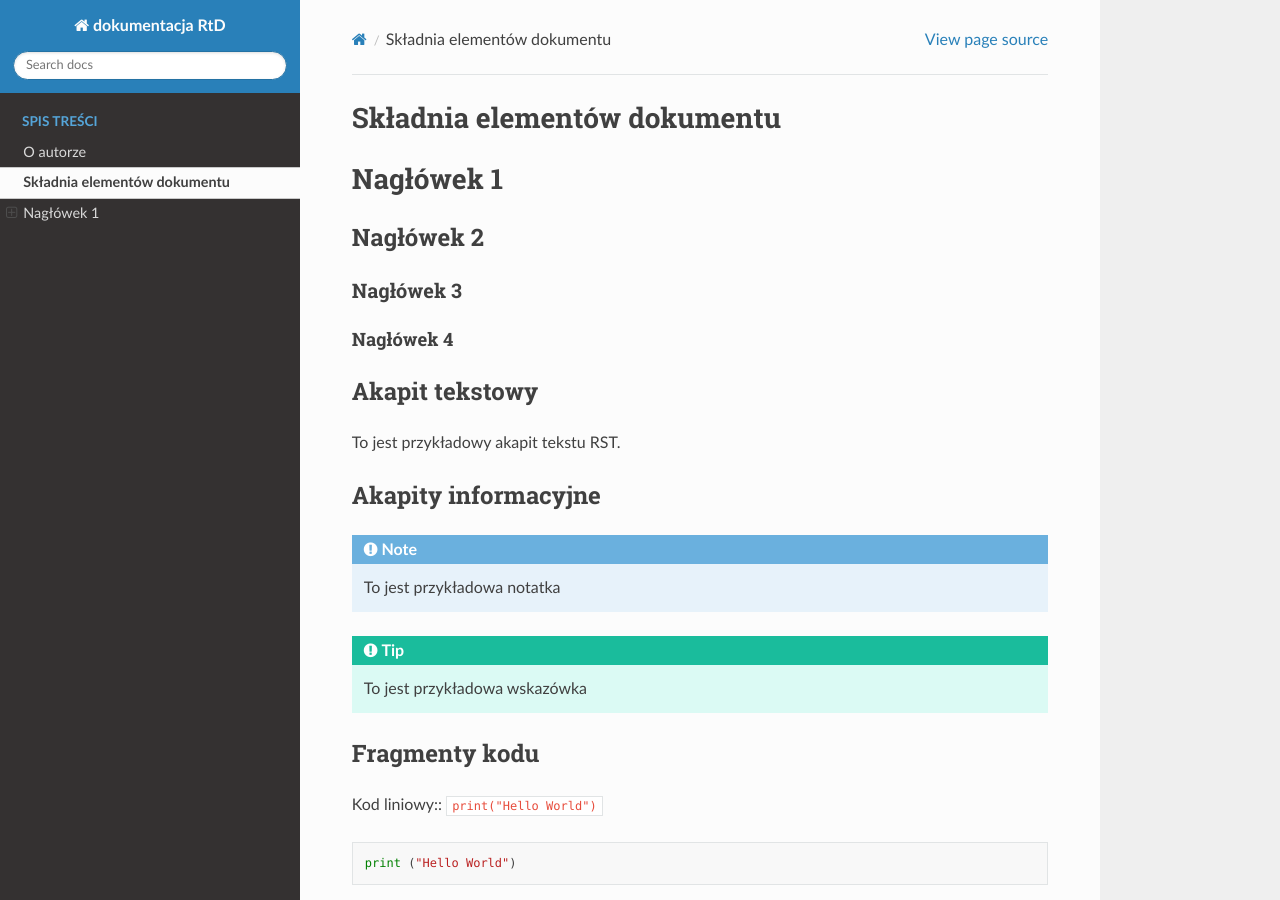
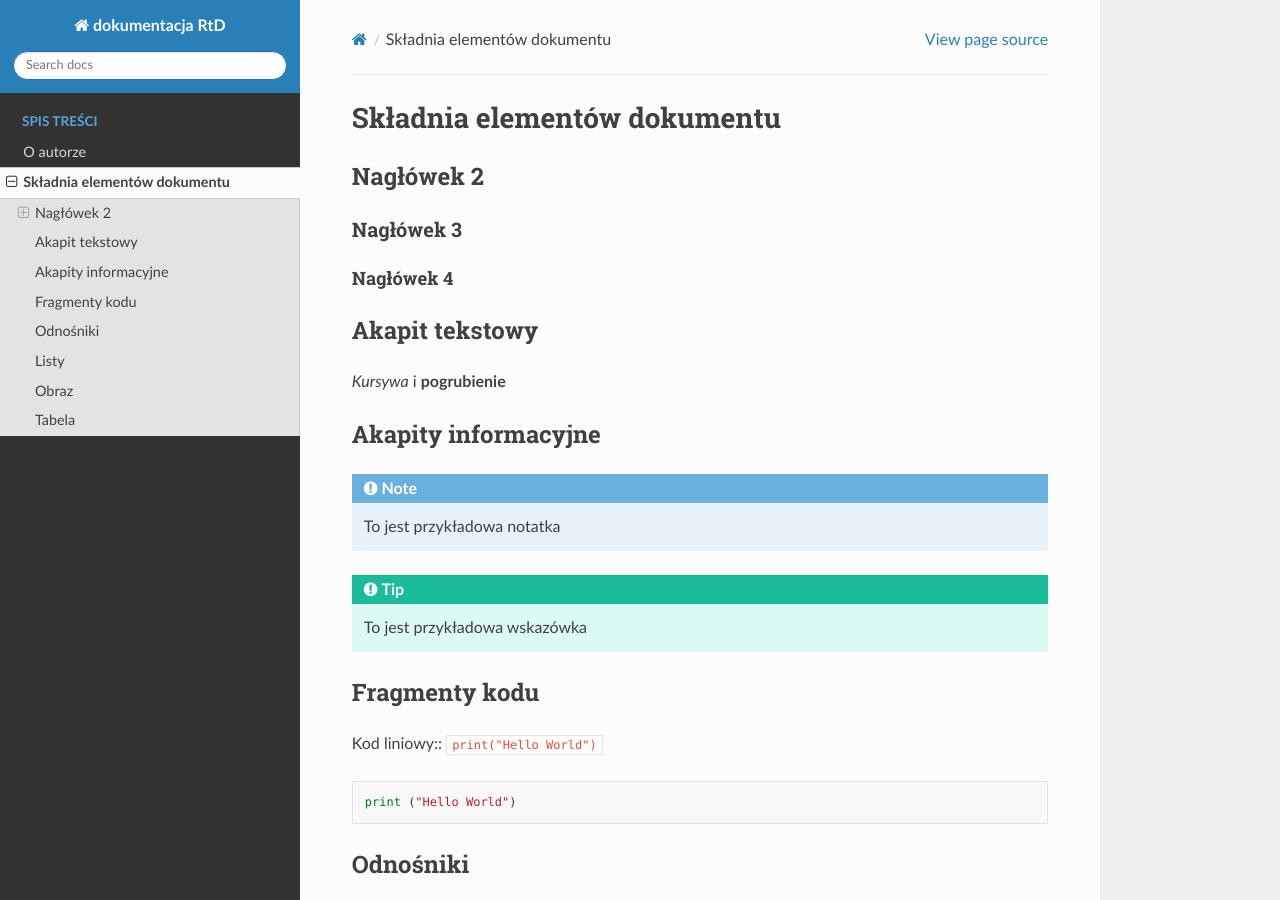
Before and after one commit to Borkosiov/zse--4tp-JakBor--rtd, a Sphinx documentation site: the page built from docs/source/zadanie3.rst, in a window 1280 px wide and 900 px high. Built offline with Sphinx 7.4.7 and the Read the Docs theme 3.1.0, drawn with Linux system fonts in a browser that asks for light colours.

Commit message:
Update zadanie3.rst

```diff
--- a/docs/source/zadanie3.rst
+++ b/docs/source/zadanie3.rst
@@ -1,8 +1,5 @@
 Składnia elementów dokumentu
 ===========================
-
-Nagłówek 1
-==========
 
 Nagłówek 2
 ----------
@@ -11,12 +8,12 @@ Nagłówek 3
 ~~~~~~~~~~
 
 Nagłówek 4
-""""""""""""""""
+^^^^^^^^^^
 
 Akapit tekstowy
 ----------------
 
-To jest przykładowy akapit tekstu RST.
+*Kursywa* i **pogrubienie**
 
 Akapity informacyjne
 ---------------------
```
